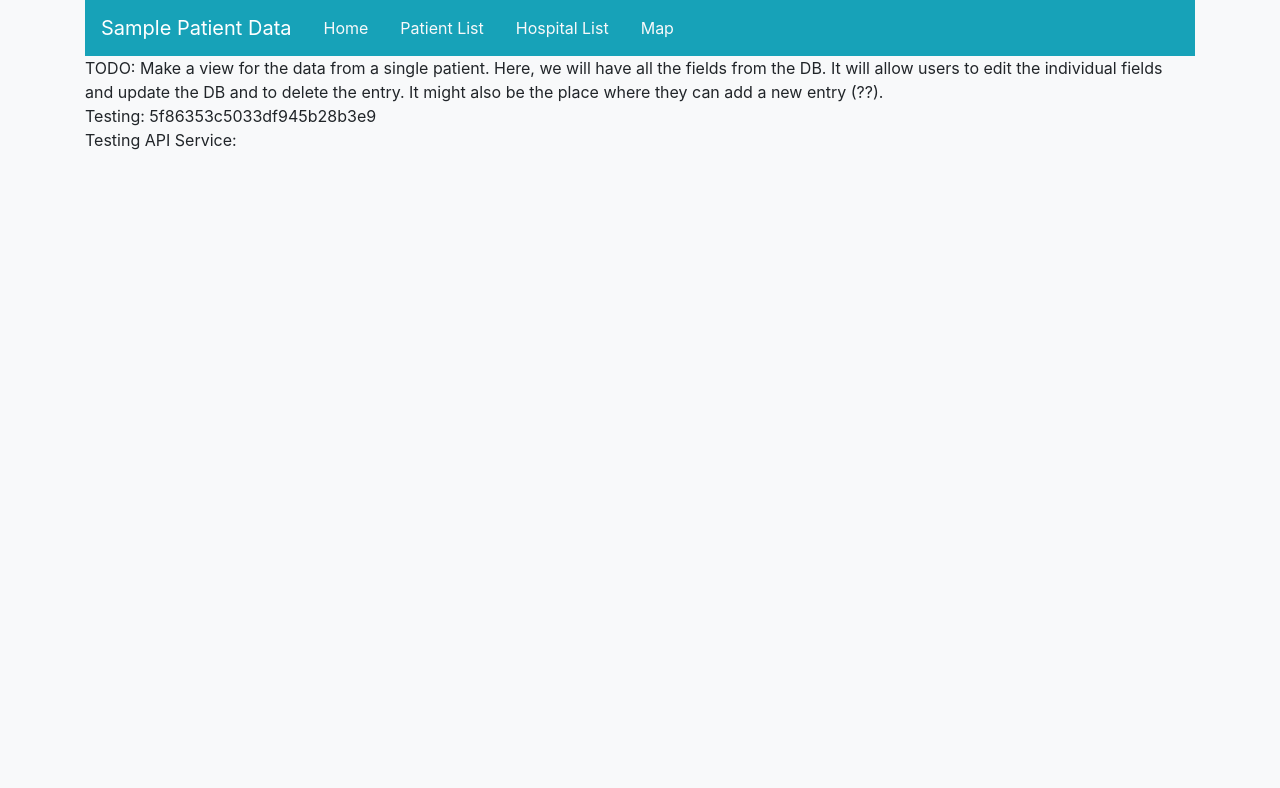
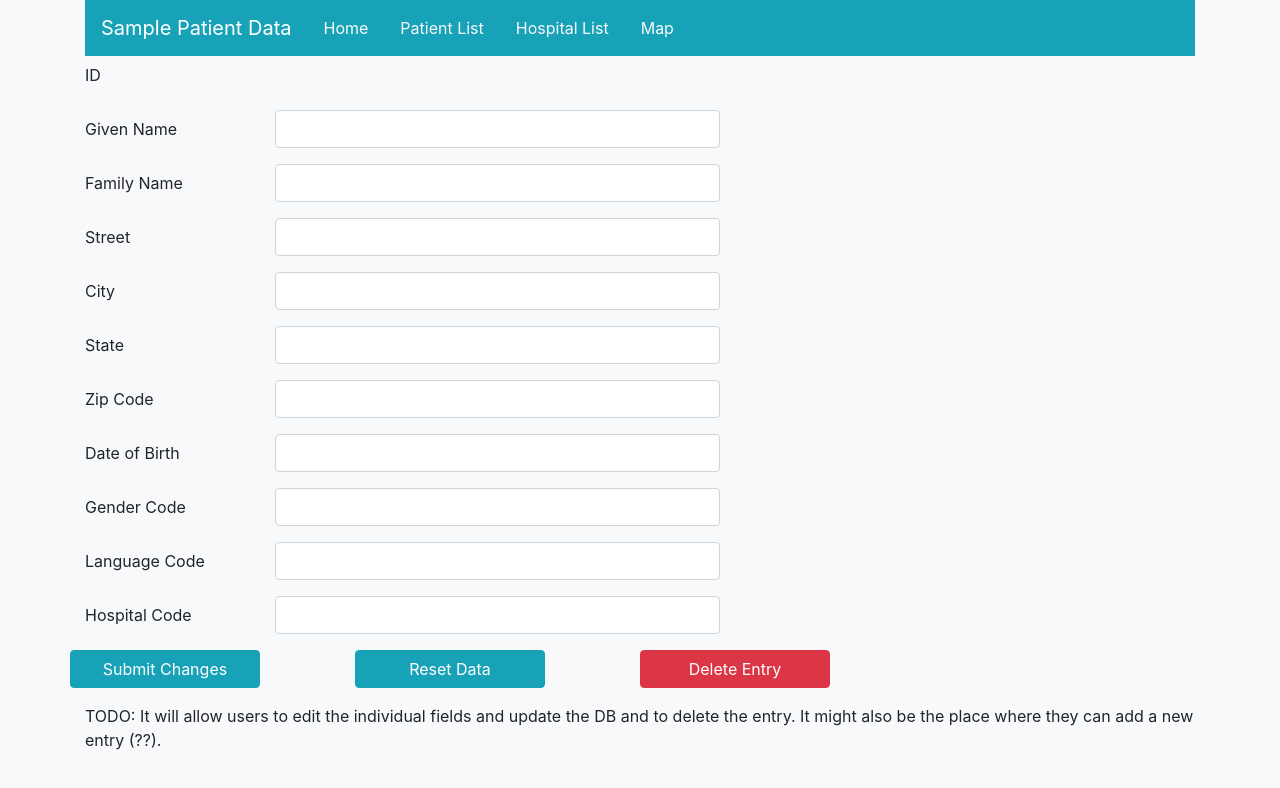
Before and after one commit to spmcginnis/HealthDataFrontend, an Angular app in the folder health-data-app/: page /edit in a window 1280 px wide. Shown: the top 788 px of the page. Built offline with nearby package versions, Linux system fonts and the light colour scheme; no server answers.

Commit message:
Fleshed out the edit component view. Added buttons (not yet functional).

```diff
--- a/health-data-app/src/app/edit/edit.component.html
+++ b/health-data-app/src/app/edit/edit.component.html
@@ -1,8 +1,90 @@
 <app-header></app-header>
+
+
+
 <div>
-    TODO: Make a view for the data from a single patient.  Here, we will have all the fields from the DB.
+    <form>
+        <div class="form-group row">
+            <label class="col-sm-2 col-form-label" for="">ID</label>
+            <div class="col-sm-5">
+                <input class="form-control-plaintext" type="text" name="" placeholder="{{patientToEdit?.id}}" readonly>
+            </div>
+        </div>
+        <div class="form-group row">
+            <label class="col-sm-2 col-form-label" for="">Given Name</label>
+            <div class="col-sm-5">
+                <input class="form-control" type="text" name="" placeholder="{{patientToEdit?.givenName}}">
+            </div>
+        </div>
+        <div class="form-group row">
+            <label class="col-sm-2 col-form-label" for="">Family Name</label>
+            <div class="col-sm-5">
+                <input class="form-control" type="text" name="" placeholder="{{patientToEdit?.familyName}}">
+            </div>
+        </div>
+        <div class="form-group row">
+            <label class="col-sm-2 col-form-label" for="">Street</label>
+            <div class="col-sm-5">
+                <input class="form-control" type="text" name="" placeholder="{{patientToEdit?.street}}">
+            </div>
+        </div>
+        <div class="form-group row">
+            <label class="col-sm-2 col-form-label" for="">City</label>
+            <div class="col-sm-5">
+                <input class="form-control" type="text" name="" placeholder="{{patientToEdit?.city}}">
+            </div>
+        </div>
+        <div class="form-group row">
+            <label class="col-sm-2 col-form-label" for="">State</label>
+            <div class="col-sm-5">
+                <input class="form-control" type="text" name="" placeholder="{{patientToEdit?.state}}">
+            </div>
+        </div>
+        <div class="form-group row">
+            <label class="col-sm-2 col-form-label" for="">Zip Code</label>
+            <div class="col-sm-5">
+                <input class="form-control" type="text" name="" placeholder="{{patientToEdit?.zip}}">
+            </div>
+        </div>
+        <div class="form-group row">
+            <label class="col-sm-2 col-form-label" for="">Date of Birth</label>
+            <div class="col-sm-5">
+                <input class="form-control" type="text" name="" placeholder="{{patientToEdit?.dob}}">
+            </div>
+        </div>
+        <div class="form-group row">
+            <label class="col-sm-2 col-form-label" for="">Gender Code</label>
+            <div class="col-sm-5">
+                <input class="form-control" type="text" name="" placeholder="{{patientToEdit?.gender}}">
+            </div>
+        </div>
+        <div class="form-group row">
+            <label class="col-sm-2 col-form-label" for="">Language Code</label>
+            <div class="col-sm-5">
+                <input class="form-control" type="text" name="" placeholder="{{patientToEdit?.languageCode}}">
+            </div>
+        </div>
+        <div class="form-group row">
+            <label class="col-sm-2 col-form-label" for="">Hospital Code</label>
+            <div class="col-sm-5">
+                <input class="form-control" type="text" name="" placeholder="{{patientToEdit?.hospitalCode}}">
+            </div>
+        </div>
+
+        <div class="form-group row">
+
+            <button class="col-sm-2 btn btn-info" type="submit" >Submit Changes</button>
+            <div class="col-sm-1"></div>
+            <button class="col-sm-2 btn btn-info" type="submit">Reset Data</button>
+            <div class="col-sm-1"></div>
+            <button class="col-sm-2 btn btn-danger" type="submit">Delete Entry</button>
+        </div>
+    </form>
+</div>
+<div>
+
+
+    TODO:
     It will allow users to edit the individual fields and update the DB and to delete the entry.
     It might also be the place where they can add a new entry (??).
 </div>
-<div>Testing: {{ refID }}</div>
-<div>Testing API Service:<br>{{ patientToEdit?.id}}<br>{{patientToEdit?.familyName}}</div>
--- a/health-data-app/src/app/edit/edit.component.ts
+++ b/health-data-app/src/app/edit/edit.component.ts
@@ -11,7 +11,10 @@ import { DataService } from '../services/data.service';
   styleUrls: ['./edit.component.css']
 })
 export class EditComponent implements OnInit {
-
+  // TODO: refactor class and references from 'edit' to 'view'
+  // TODO: refactor the html to generate the form and data procedurally
+  // TODO: language code and hospital code should be dropdown with keys and values
+  // TODO: process DOB
   public refID:string;
 
   patientToEdit: Patients[];
--- a/health-data-app/src/app/services/data.service.ts
+++ b/health-data-app/src/app/services/data.service.ts
@@ -2,15 +2,15 @@ import { Injectable } from '@angular/core';
 
 @Injectable()
 export class DataService {
-  public patientID:string;
+  public refID:string;
 
   constructor() { }
 
   setID(input:string) {
-    this.patientID = input;
+    this.refID = input;
   }
 
   getID() {
-    return this.patientID;
+    return this.refID;
   }
 }
```
Also changed, not shown: health-data-app/src/app/patient-data/patient-data.component.ts (+1 -7 lines).
